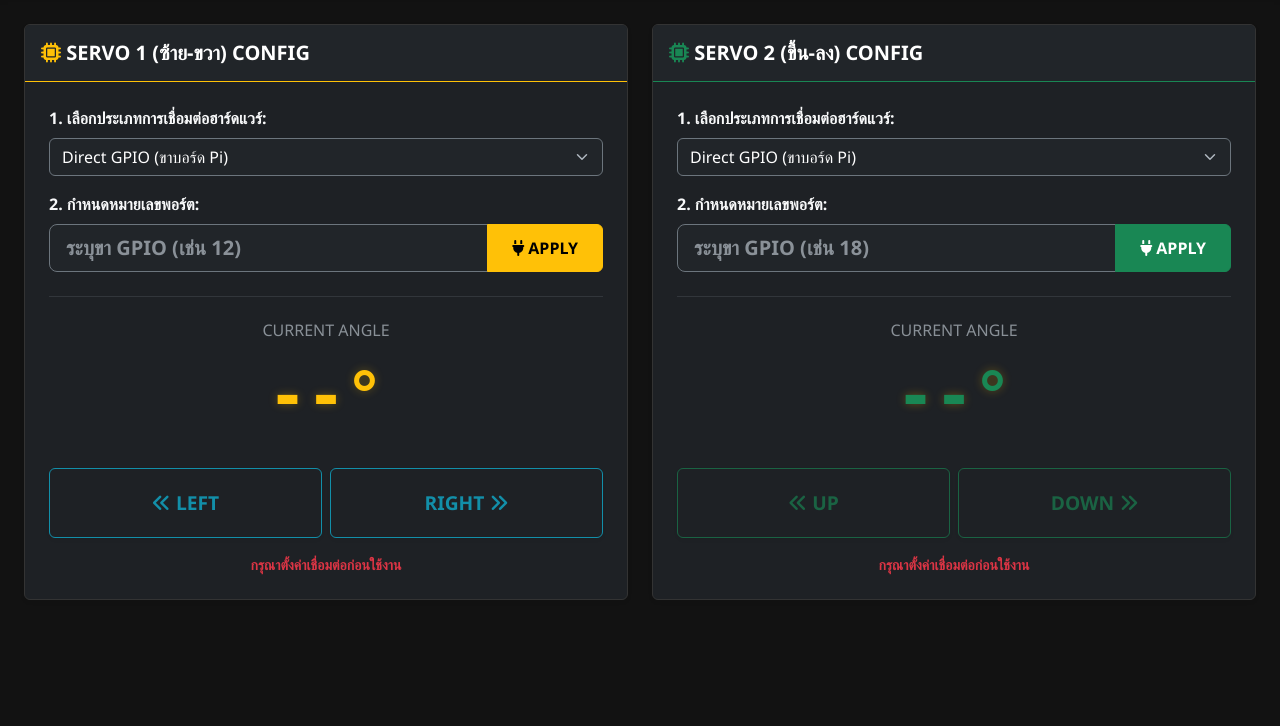
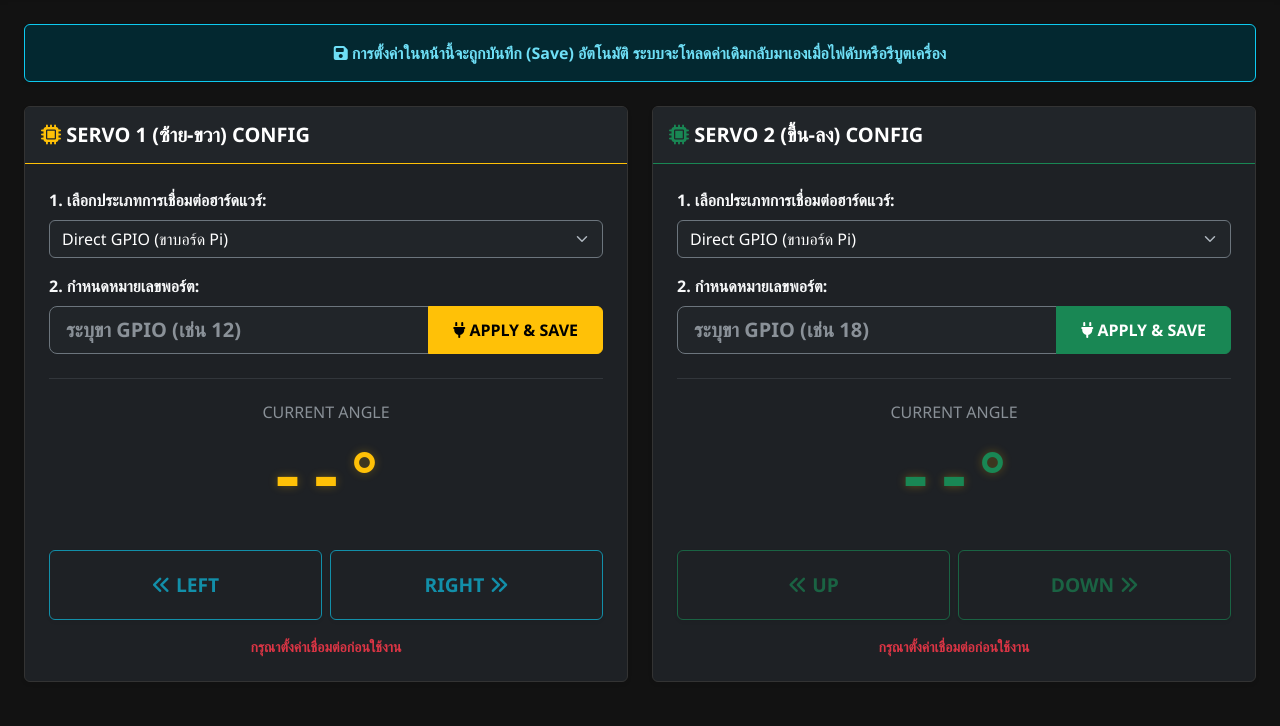
Before and after one commit to x-bosshub/scan, a Flask app: page /servo in a window 1280 px wide. Shown: the part 74-800 px from the top of the page. Run offline with Flask 3, Linux system fonts and the light colour scheme.

Commit message:
Update servo.html

```diff
--- a/templates/servo.html
+++ b/templates/servo.html
@@ -39,6 +39,9 @@
     </nav>
 
     <div class="container-fluid px-4">
+        <div class="alert alert-info border-info text-center fw-bold shadow-sm mb-4">
+            <i class="fa-solid fa-save"></i> การตั้งค่าในหน้านี้จะถูกบันทึก (Save) อัตโนมัติ ระบบจะโหลดค่าเดิมกลับมาเองเมื่อไฟดับหรือรีบูตเครื่อง
+        </div>
         <div class="row g-4">
 
             <div class="col-md-6">
@@ -59,7 +62,7 @@
                             <div class="input-group">
                                 <input type="number" id="gpio-pin-1" class="form-control form-control-lg bg-dark text-warning border-secondary fw-bold" placeholder="ระบุขา GPIO (เช่น 12)" min="0" max="40">
                                 <button onclick="setupServo('1')" id="setup-btn-1" class="btn btn-warning fw-bold px-4">
-                                    <i class="fa-solid fa-plug"></i> APPLY
+                                    <i class="fa-solid fa-plug"></i> APPLY & SAVE
                                 </button>
                             </div>
                             <div id="setup-status-1" class="mt-2 fw-bold text-center small"></div>
@@ -108,7 +111,7 @@
                             <div class="input-group">
                                 <input type="number" id="gpio-pin-2" class="form-control form-control-lg bg-dark text-success border-secondary fw-bold" placeholder="ระบุขา GPIO (เช่น 18)" min="0" max="40">
                                 <button onclick="setupServo('2')" id="setup-btn-2" class="btn btn-success fw-bold px-4">
-                                    <i class="fa-solid fa-plug"></i> APPLY
+                                    <i class="fa-solid fa-plug"></i> APPLY & SAVE
                                 </button>
                             </div>
                             <div id="setup-status-2" class="mt-2 fw-bold text-center small"></div>
@@ -155,6 +158,33 @@
             }
         }
 
+        async function loadSavedConfig() {
+            try {
+                const response = await fetch('/api/get_servos_status');
+                const data = await response.json();
+
+                if (data.servo1_connected) {
+                    document.getElementById('conn-type-1').value = data.servo1_type;
+                    document.getElementById('gpio-pin-1').value = data.servo1_pin;
+                    document.getElementById('current-angle-1').innerText = data.servo1_angle + '°';
+                    document.getElementById('btn-left-1').disabled = false;
+                    document.getElementById('btn-right-1').disabled = false;
+                    document.getElementById('move-status-1').innerHTML = `<span class="text-success"><i class="fa-solid fa-check"></i> โหลดข้อมูลบันทึกล่าสุดสำเร็จ</span>`;
+                    updatePlaceholder('1');
+                }
+
+                if (data.servo2_connected) {
+                    document.getElementById('conn-type-2').value = data.servo2_type;
+                    document.getElementById('gpio-pin-2').value = data.servo2_pin;
+                    document.getElementById('current-angle-2').innerText = data.servo2_angle + '°';
+                    document.getElementById('btn-left-2').disabled = false;
+                    document.getElementById('btn-right-2').disabled = false;
+                    document.getElementById('move-status-2').innerHTML = `<span class="text-success"><i class="fa-solid fa-check"></i> โหลดข้อมูลบันทึกล่าสุดสำเร็จ</span>`;
+                    updatePlaceholder('2');
+                }
+            } catch (error) { console.log("No previous config loaded."); }
+        }
+
         async function setupServo(servoId) {
             const pin = document.getElementById(`gpio-pin-${servoId}`).value;
             const type = document.getElementById(`conn-type-${servoId}`).value;
@@ -180,7 +210,7 @@
                 const data = await response.json();
 
                 if(data.status === "ok") {
-                    statusDiv.innerHTML = `<span class="text-success"><i class="fa-solid fa-circle-check"></i> ${data.message}</span>`;
+                    statusDiv.innerHTML = `<span class="text-success"><i class="fa-solid fa-save"></i> ${data.message}</span>`;
                     document.getElementById(`current-angle-${servoId}`).innerText = data.current_angle + '°';
 
                     document.getElementById(`btn-left-${servoId}`).disabled = false;
@@ -217,6 +247,9 @@
                 statusDiv.innerHTML = `<span class="text-danger"><i class="fa-solid fa-wifi"></i> ส่งคำสั่งไม่สำเร็จ</span>`;
             }
         }
+
+        // โหลดข้อมูลที่บันทึกไว้เมื่อเปิดหน้านี้
+        window.onload = loadSavedConfig;
     </script>
 </body>
 </html>
```
